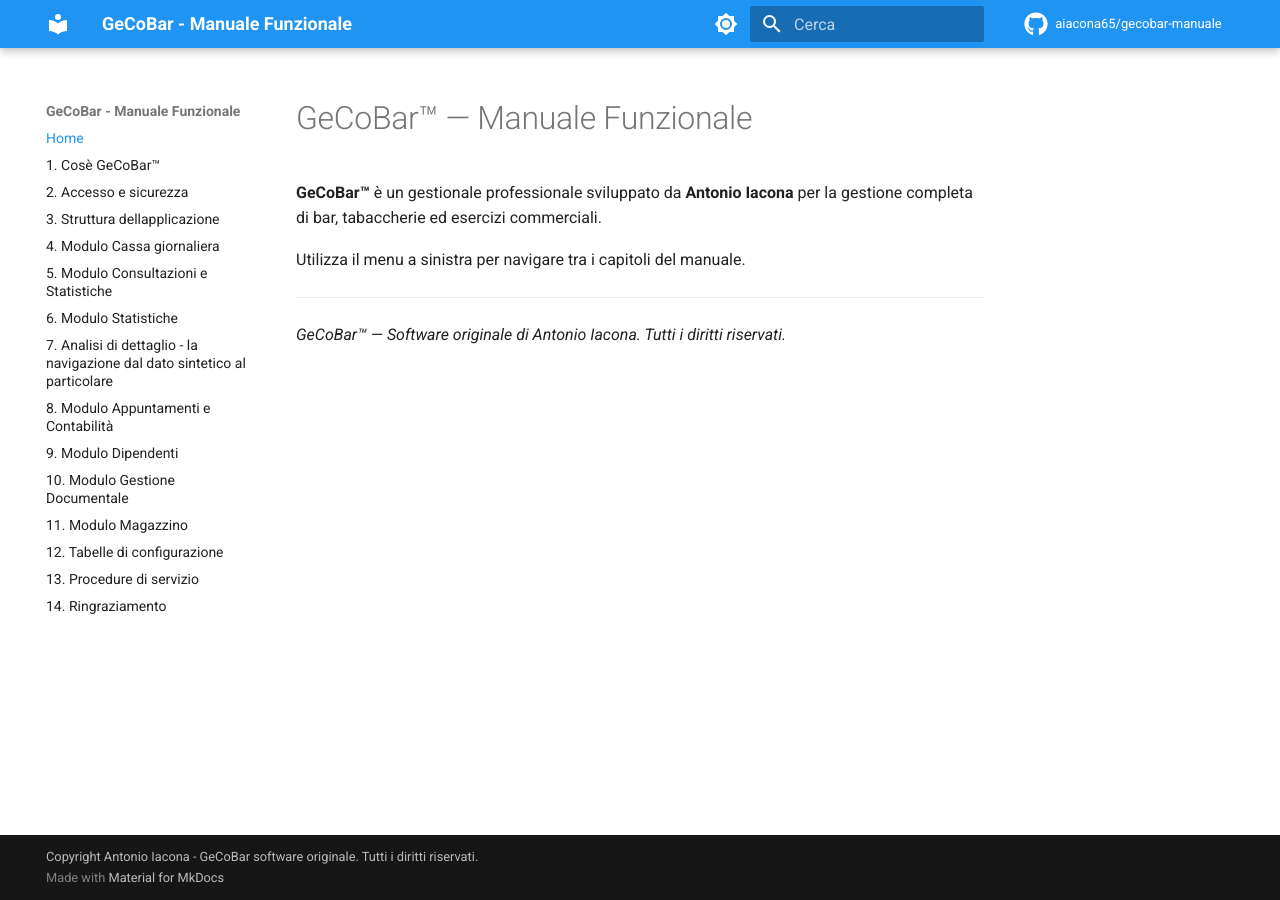
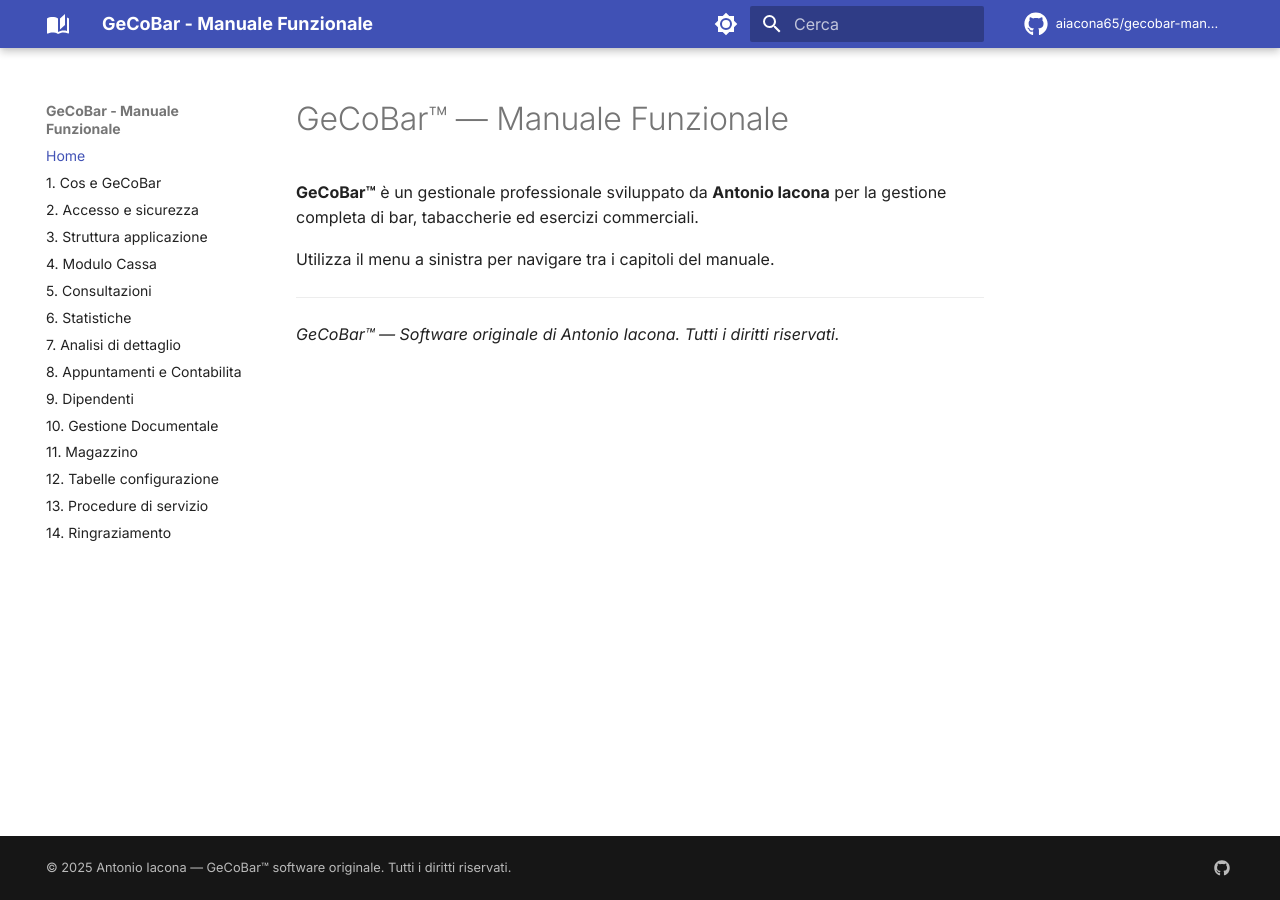
Before and after one commit to aiacona65/gecobar-manuale, an MkDocs documentation site: the page built from docs/index.md, in a window 1280 px wide. Built offline with MkDocs 1.6.1 and Material for MkDocs 9.7.7, drawn with Linux system fonts in a browser that asks for light colours; comment, search, counter and statistics services are not loaded.

Commit message:
Update mkdocs configuration and navigation structure

```diff
--- a/mkdocs.yml
+++ b/mkdocs.yml
@@ -11,49 +11,64 @@ theme:
   language: it
   palette:
     - scheme: default
-      primary: blue
-      accent: orange
+      primary: custom
+      accent: deep orange
       toggle:
         icon: material/brightness-7
-        name: Modalita chiara
+        name: Modalita scura
     - scheme: slate
-      primary: blue
-      accent: orange
+      primary: custom
+      accent: deep orange
       toggle:
         icon: material/brightness-4
-        name: Modalita scura
+        name: Modalita chiara
   features:
     - navigation.sections
     - navigation.expand
     - navigation.top
+    - navigation.indexes
     - search.highlight
     - search.suggest
+    - search.share
     - toc.follow
+    - content.code.copy
+    - header.autohide
   font:
-    text: Roboto
-    code: Roboto Mono
+    text: Inter
+    code: JetBrains Mono
   icon:
     repo: fontawesome/brands/github
+    logo: material/book-open-page-variant
+
+extra_css:
+  - stylesheets/extra.css
 
 plugins:
   - search:
       lang: it
 
-copyright: "Copyright Antonio Iacona - GeCoBar software originale. Tutti i diritti riservati."
+extra:
+  social:
+    - icon: fontawesome/brands/github
+      link: https://github.com/aiacona65
+      name: GitHub di Antonio Iacona
+  generator: false
+
+copyright: "&copy; 2025 Antonio Iacona &mdash; GeCoBar&trade; software originale. Tutti i diritti riservati."
 
 nav:
   - Home: index.md
-  - "1. Cosè GeCoBar™": "cap01-1-cosè-gecobar.md"
+  - "1. Cos e GeCoBar": "cap01-1-cosè-gecobar.md"
   - "2. Accesso e sicurezza": "cap02-2-accesso-e-sicurezza.md"
-  - "3. Struttura dellapplicazione": "cap03-3-struttura-dellapplicazione.md"
-  - "4. Modulo Cassa giornaliera": "cap04-4-modulo-cassa-giornaliera.md"
-  - "5. Modulo Consultazioni e Statistiche": "cap05-5-modulo-consultazioni-e-statistiche.md"
-  - "6. Modulo Statistiche": "cap06-6-modulo-statistiche.md"
-  - "7. Analisi di dettaglio - la navigazione dal dato sintetico al particolare": "cap07-7-analisi-di-dettaglio-la-navigazione-dal-dato-sin.md"
-  - "8. Modulo Appuntamenti e Contabilità": "cap08-8-modulo-appuntamenti-e-contabilità.md"
-  - "9. Modulo Dipendenti": "cap09-9-modulo-dipendenti.md"
-  - "10. Modulo Gestione Documentale": "cap10-10-modulo-gestione-documentale.md"
-  - "11. Modulo Magazzino": "cap11-11-modulo-magazzino.md"
-  - "12. Tabelle di configurazione": "cap12-12-tabelle-di-configurazione.md"
+  - "3. Struttura applicazione": "cap03-3-struttura-dellapplicazione.md"
+  - "4. Modulo Cassa": "cap04-4-modulo-cassa-giornaliera.md"
+  - "5. Consultazioni": "cap05-5-modulo-consultazioni-e-statistiche.md"
+  - "6. Statistiche": "cap06-6-modulo-statistiche.md"
+  - "7. Analisi di dettaglio": "cap07-7-analisi-di-dettaglio-la-navigazione-dal-dato-sin.md"
+  - "8. Appuntamenti e Contabilita": "cap08-8-modulo-appuntamenti-e-contabilità.md"
+  - "9. Dipendenti": "cap09-9-modulo-dipendenti.md"
+  - "10. Gestione Documentale": "cap10-10-modulo-gestione-documentale.md"
+  - "11. Magazzino": "cap11-11-modulo-magazzino.md"
+  - "12. Tabelle configurazione": "cap12-12-tabelle-di-configurazione.md"
   - "13. Procedure di servizio": "cap13-13-procedure-di-servizio.md"
   - "14. Ringraziamento": "cap14-14-ringraziamento.md"
```
